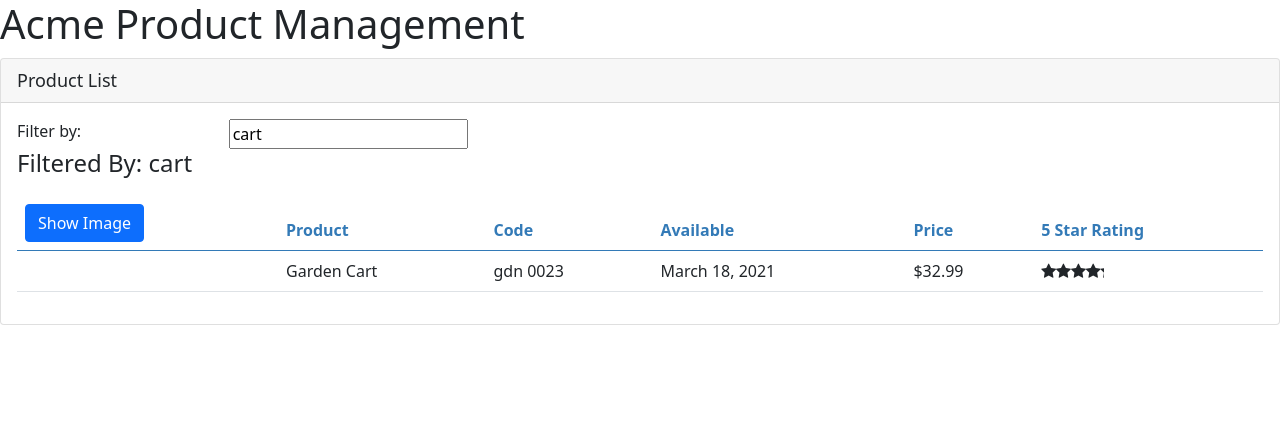
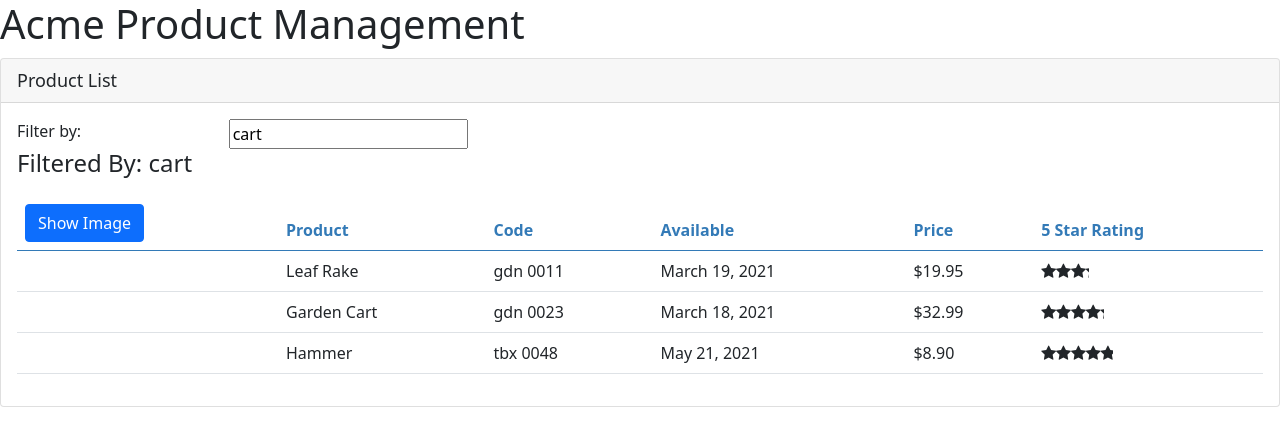
Before and after one commit to EdilsonDiasAlves/spm, an Angular app: page /welcome in a window 1280 px wide. Shown: the top 446 px of the page. Built offline with nearby package versions, Linux system fonts and the light colour scheme.

Commit message:
Decoupling through a service implementation: 1. Building a service 2. Registering the service (root) 3. Injecting the service

```diff
--- a/src/app/products/product-list.component.ts
+++ b/src/app/products/product-list.component.ts
@@ -1,5 +1,6 @@
 import { Component, OnInit } from "@angular/core";
 import { IProduct } from "./product";
+import { ProductService } from "./product.service";
 
 @Component({
   selector: 'pm-products',
@@ -11,6 +12,8 @@
   imageWidth: number = 50;
   imageMargin: number = 2;
   showImage: boolean = false;
+
+  constructor(private productService: ProductService){}
 
   private _listFilter: string = '';
 
@@ -24,28 +27,7 @@
   }
 
   filteredProducts: IProduct [] = [];
-  products: IProduct[] = [
-    {
-      "productId": 1,
-      "productName": "Leaf Rake",
-      "productCode": "GDN-0011",
-      "releaseDate": "March 19, 2021",
-      "description": "Leaf rake with 48-inch wooden handle.",
-      "price": 19.95,
-      "starRating": 3.2,
-      "imageUrl": "assets/images/leaf_rake.png"
-    },
-    {
-      "productId": 2,
-      "productName": "Garden Cart",
-      "productCode": "GDN-0023",
-      "releaseDate": "March 18, 2021",
-      "description": "15 gallon capacity rolling garden cart",
-      "price": 32.99,
-      "starRating": 4.2,
-      "imageUrl": "assets/images/garden_cart.png"
-    }
-  ];
+  products: IProduct[] = [];
 
   performFilter(filterBy: string): IProduct[]{
     filterBy = filterBy.toLocaleLowerCase();
@@ -59,6 +41,8 @@
 
   ngOnInit(): void {
     this.listFilter = "cart";
+    this.products = this.productService.getProducts();
+    this.filteredProducts = this.products;
   }
 
   onRatingClicked(message: string): void {
--- /dev/null
+++ b/src/app/products/product.service.ts
@@ -0,0 +1,43 @@
+import { IProduct } from './product';
+import { Injectable } from "@angular/core";
+
+@Injectable({
+  providedIn: "root"
+})
+export class ProductService {
+
+  getProducts(): IProduct[] {
+    return [
+      {
+        "productId": 1,
+        "productName": "Leaf Rake",
+        "productCode": "GDN-0011",
+        "releaseDate": "March 19, 2021",
+        "description": "Leaf rake with 48-inch wooden handle.",
+        "price": 19.95,
+        "starRating": 3.2,
+        "imageUrl": "assets/images/leaf_rake.png"
+      },
+      {
+        "productId": 2,
+        "productName": "Garden Cart",
+        "productCode": "GDN-0023",
+        "releaseDate": "March 18, 2021",
+        "description": "15 gallon capacity rolling garden cart",
+        "price": 32.99,
+        "starRating": 4.2,
+        "imageUrl": "assets/images/garden_cart.png"
+      },
+      {
+        "productId": 5,
+        "productName": "Hammer",
+        "productCode": "TBX-0048",
+        "releaseDate": "May 21, 2021",
+        "description": "Curved claw steel hammer",
+        "price": 8.9,
+        "starRating": 4.8,
+        "imageUrl": "assets/images/hammer.png"
+      }
+    ]
+  }
+}
```
